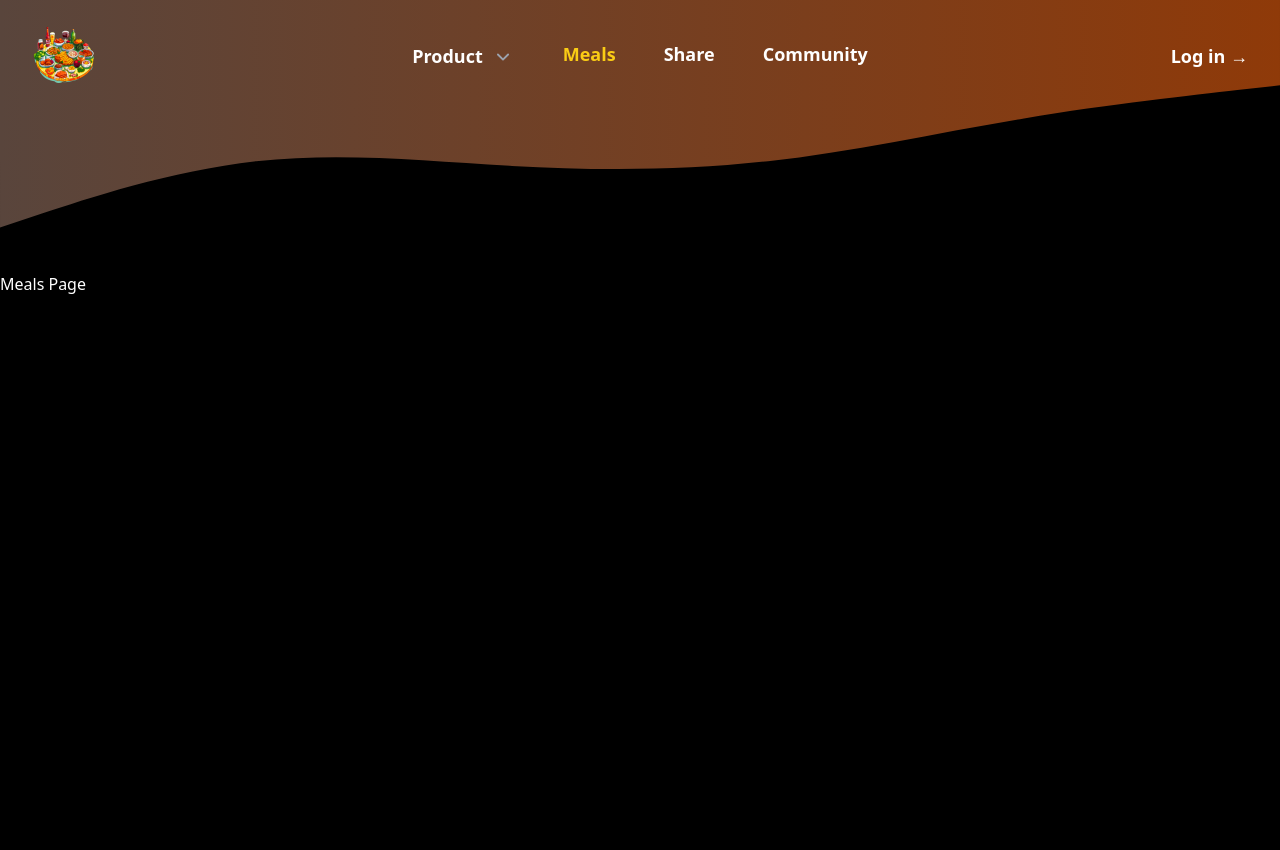
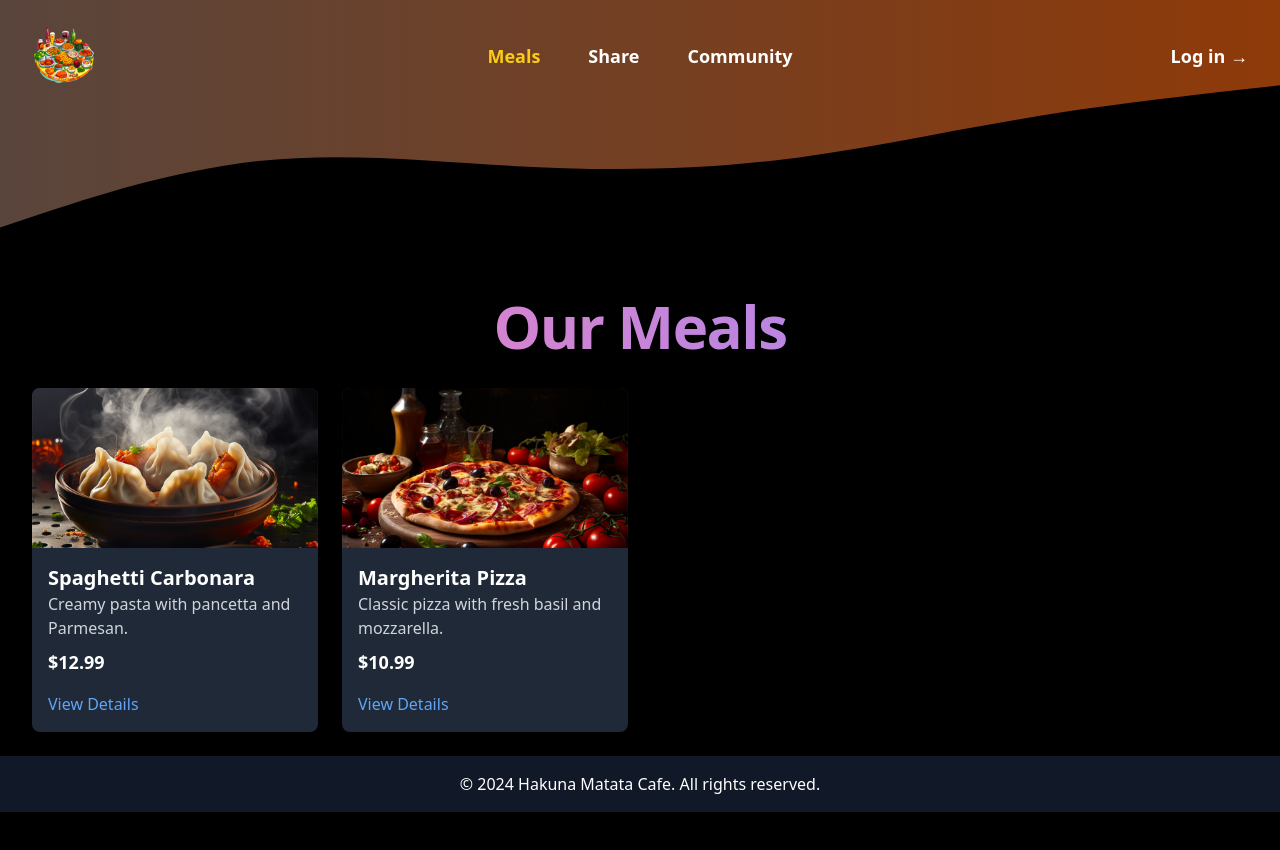
Before and after one commit to engrabdulmalik/nextjs-project, a Next.js app in the folder cafeapp/: page /meals in a window 1280 px wide. Shown: the top 850 px of the page. Before the commit the page ends 800 px from the top, so only its background shows below. Built offline with nearby package versions, Linux system fonts and the light colour scheme.

Commit message:
meals page all set

```diff
--- a/cafeapp/app/meals/page.js
+++ b/cafeapp/app/meals/page.js
@@ -1,7 +1,49 @@
+"use client"; // Ensure client-side rendering for dynamic content
+
+import { useEffect, useState } from "react";
+import MealsGrid from "../../components/meals/MealsGrid"; // Adjust path as needed
+
+const mealsData = [
+  {
+    id: 1,
+    name: "Spaghetti Carbonara",
+    slug: "spaghetti-carbonara",
+    description: "Creamy pasta with pancetta and Parmesan.",
+    price: "$12.99",
+    image: "/assets/dumplings.jpg",
+  },
+  {
+    id: 2,
+    name: "Margherita Pizza",
+    slug: "margherita-pizza",
+    description: "Classic pizza with fresh basil and mozzarella.",
+    price: "$10.99",
+    image: "/assets/pizza.jpg",
+  },
+  // Add more meal items here
+];
+
 const MealsPage = () => {
+  const [meals, setMeals] = useState([]);
+
+  useEffect(() => {
+    // Here you can fetch the data from an API if needed
+    setMeals(mealsData);
+  }, []);
+
   return (
-    <h1>Meals Page</h1>
-  )
-}
+    <div className="bg-black min-h-screen text-white">
+      <main className="p-6 lg:px-8">
+        <h1 className="mb-8 vertical-rl text-center text-4xl font-bold tracking-tight bg-clip-text text-transparent bg-gradient-to-r from-[#ff80b5] to-[#9089fc] sm:text-6xl">
+          Our Meals
+        </h1>
+        <MealsGrid meals={meals} />
+      </main>
+      <footer className="bg-gray-900 text-white text-center py-4">
+        <p>&copy; 2024 Hakuna Matata Cafe. All rights reserved.</p>
+      </footer>
+    </div>
+  );
+};
 
 export default MealsPage;
--- a/cafeapp/components/main-header/main-header.js
+++ b/cafeapp/components/main-header/main-header.js
@@ -97,7 +97,7 @@ export default function MainHeader() {
           </button>
         </div>
         <PopoverGroup className="hidden lg:flex lg:gap-x-12">
-          <Popover className="relative">
+          {/* <Popover className="relative">
             <PopoverButton className="flex items-center gap-x-2 text-lg font-semibold leading-7 text-white">
               Product
               <ChevronDownIcon
@@ -153,7 +153,7 @@ export default function MainHeader() {
                 ))}
               </div>
             </PopoverPanel>
-          </Popover>
+          </Popover> */}
 
           <NavLink href="/meals">Meals</NavLink>
           <NavLink href="/meals/share">Share</NavLink>
--- /dev/null
+++ b/cafeapp/components/meals/MealItem.js
@@ -0,0 +1,30 @@
+// components/MealItem.jsx
+import Link from "next/link";
+import Image from "next/image"; // Import Image from Next.js
+
+const MealItem = ({ meal }) => {
+  return (
+    <div className="bg-gray-800 rounded-lg shadow-md overflow-hidden">
+      <Image
+        src={meal.image}
+        alt={meal.name}
+        width={500} // Specify the width of the image
+        height={250} // Specify the height of the image
+        className="w-full h-40 object-cover"
+      />
+      <div className="p-4">
+        <h2 className="text-xl font-semibold">{meal.name}</h2>
+        <p className="text-gray-300">{meal.description}</p>
+        <p className="text-lg font-semibold mt-2">{meal.price}</p>
+        <Link
+          href={`/meals/${meal.slug}`} // Adjust path as needed
+          className="mt-4 block text-blue-400 hover:underline"
+        >
+          View Details
+        </Link>
+      </div>
+    </div>
+  );
+};
+
+export default MealItem;
--- /dev/null
+++ b/cafeapp/components/meals/MealsGrid.js
@@ -0,0 +1,14 @@
+// components/MealsGrid.jsx
+import MealItem from "./MealItem"; // Adjust path as needed
+
+const MealsGrid = ({ meals }) => {
+  return (
+    <div className="grid grid-cols-1 sm:grid-cols-2 md:grid-cols-3 lg:grid-cols-4 gap-6">
+      {meals.map((meal) => (
+        <MealItem key={meal.id} meal={meal} />
+      ))}
+    </div>
+  );
+};
+
+export default MealsGrid;
```
